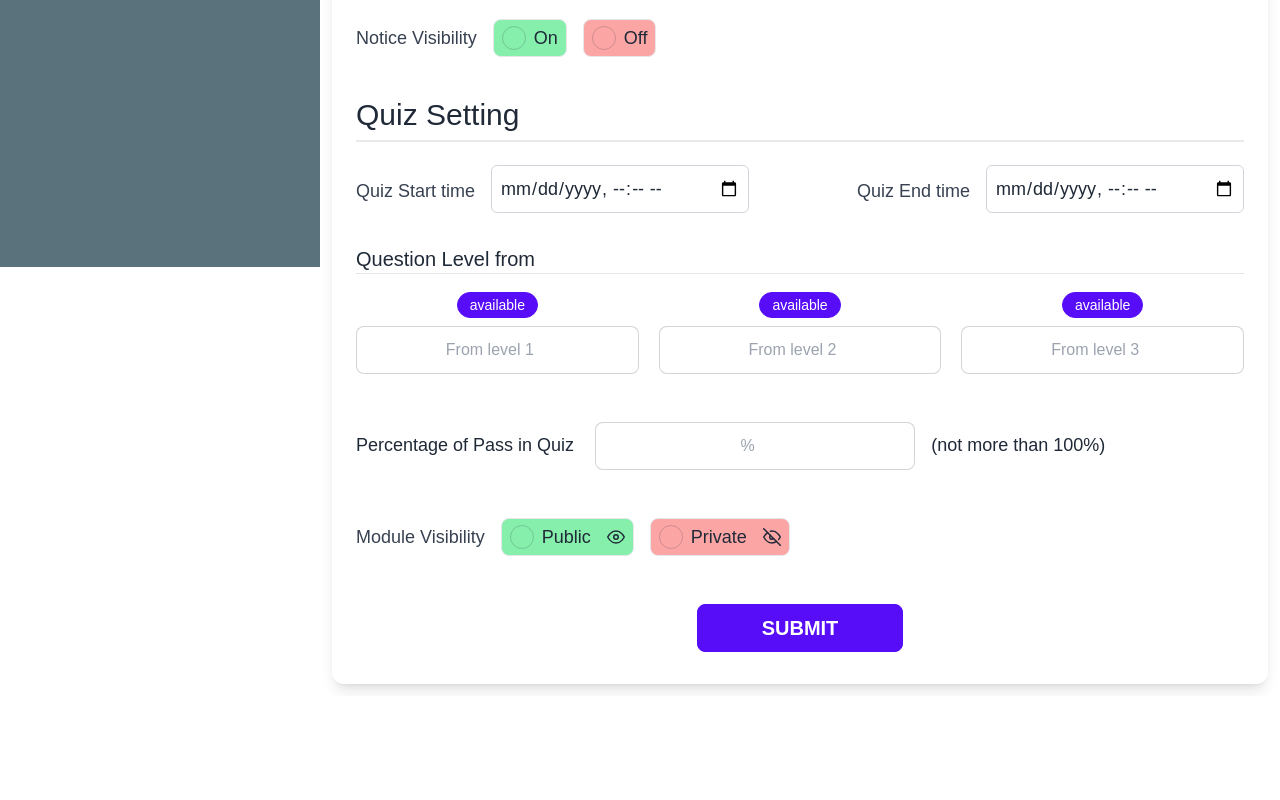
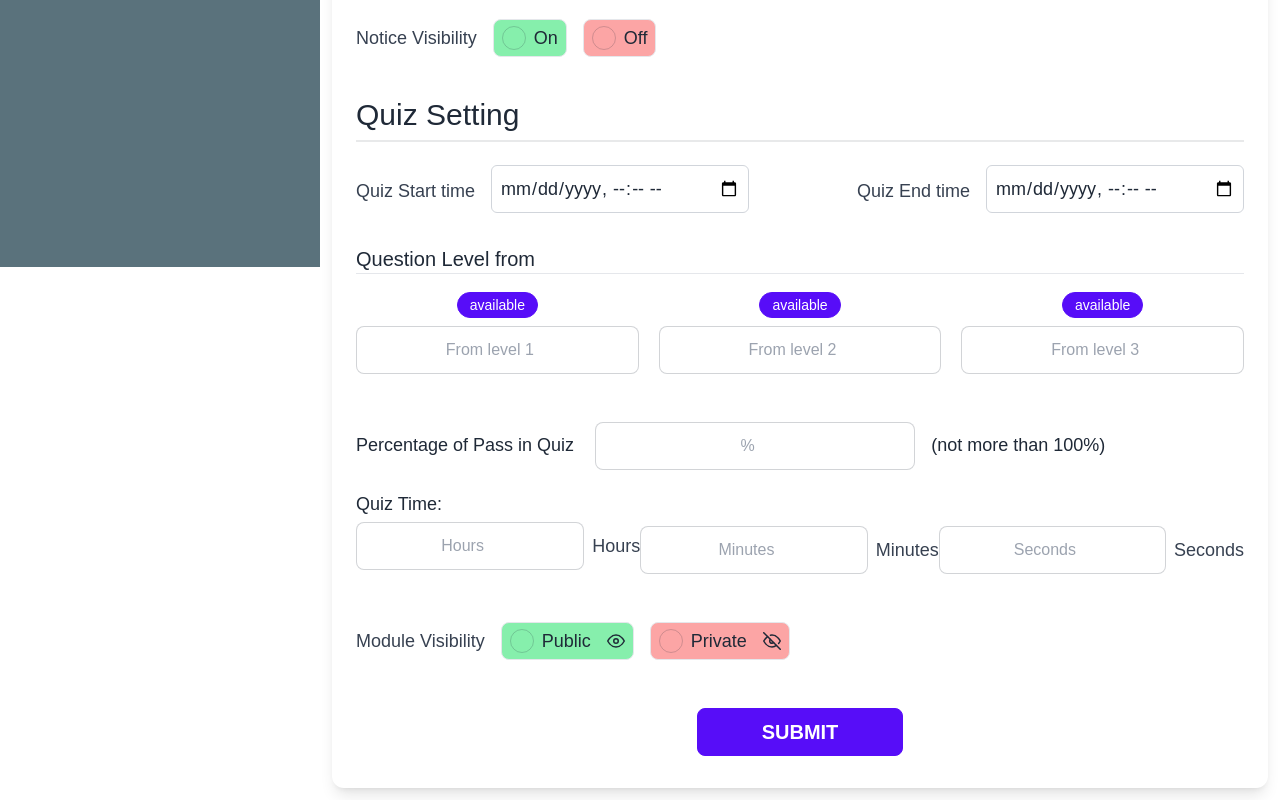
Before and after one commit to assraf-nur-p2m/Self-Assessment-Portal, a React (Vite) app: page /dashboard/create-module in a window 1280 px wide. Shown: the part 609-1409 px from the top of the page. Before the commit the page ends 1305 px from the top, so only its background shows below. Built offline with nearby package versions, Linux system fonts and the light colour scheme; no server answers.

Commit message:
added quiz time

```diff
--- a/src/Components/Admin/CreateModule.jsx
+++ b/src/Components/Admin/CreateModule.jsx
@@ -49,6 +49,15 @@ export default function CreateModule() {
       showNotice,
       visibility,
     } = e.target;
+
+    const quizHours = e.target.quizHours.value;
+    const quizMinutes = e.target.quizMinutes.value;
+    const quizSeconds = e.target.quizSeconds.value;
+
+    const quizTime =
+      parseInt(quizHours, 10) * 3600 +
+      parseInt(quizMinutes, 10) * 60 +
+      parseInt(quizSeconds, 10);
 
     const startNoticeDateTime = new Date(noticeStartTime.value);
     const endNoticeDateTime = new Date(noticeEndTime.value);
@@ -118,7 +127,10 @@ export default function CreateModule() {
       !examStartTime.value ||
       !examEndTime.value ||
       !showNotice.value ||
-      !visibility.value
+      !visibility.value ||
+      !quizHours ||
+      !quizMinutes ||
+      !quizSeconds
     ) {
       Swal.fire({
         icon: "error",
@@ -141,6 +153,7 @@ export default function CreateModule() {
       examEndTime: examEndTime.value,
       showNotice: showNotice.value,
       visibility: visibility.value,
+      quizTime: quizTime,
     };
 
     fetch("http://192.168.1.29:8081/admin/module", {
@@ -350,6 +363,57 @@ export default function CreateModule() {
                       </h2>
                     </div>
 
+                    <div className="mt-5">
+                      <h2>Quiz Time:</h2>
+                      <div className="flex justify-between">
+                        <div className="flex items-center gap-2">
+                          <input
+                            type="number"
+                            id="quizHours"
+                            name="quizHours"
+                            placeholder="Hours"
+                            className="input input-bordered w-full max-w-xs text-center"
+                          />
+                          <label
+                            htmlFor="quizHours"
+                            className="font-medium text-gray-700"
+                          >
+                            Hours
+                          </label>
+                        </div>
+                        <div className="flex items-center gap-2 mt-2">
+                          <input
+                            type="number"
+                            id="quizMinutes"
+                            name="quizMinutes"
+                            placeholder="Minutes"
+                            className="input input-bordered w-full max-w-xs text-center"
+                          />
+                          <label
+                            htmlFor="quizMinutes"
+                            className="font-medium text-gray-700"
+                          >
+                            Minutes
+                          </label>
+                        </div>
+                        <div className="flex items-center gap-2 mt-2">
+                          <input
+                            type="number"
+                            id="quizSeconds"
+                            name="quizSeconds"
+                            placeholder="Seconds"
+                            className="input input-bordered w-full max-w-xs text-center"
+                          />
+                          <label
+                            htmlFor="quizSeconds"
+                            className="font-medium text-gray-700"
+                          >
+                            Seconds
+                          </label>
+                        </div>
+                      </div>
+                    </div>
+
                     <div className="mt-12">
                       <div className="flex items-center gap-4">
                         <label className="font-medium text-gray-700">
--- a/src/Components/Admin/DashPanel.jsx
+++ b/src/Components/Admin/DashPanel.jsx
@@ -170,6 +170,22 @@ export default function DashPanel() {
                         </span>
                       </p>
                     </div>
+                    <div>
+                      <p className="mb-2">
+                        Quiz Time:{" "}
+                        <span className="font-bold">
+                          {mod.quizTime >= 3600
+                            ? `${Math.floor(
+                                mod.quizTime / 3600
+                              )} hours ${Math.floor(
+                                (mod.quizTime % 3600) / 60
+                              )} minutes ${mod.quizTime % 60} seconds`
+                            : `${Math.floor(mod.quizTime / 60)} minutes ${
+                                mod.quizTime % 60
+                              } seconds`}
+                        </span>
+                      </p>
+                    </div>
                     <div className="flex justify-between">
                       <div>
                         <p className="mb-2">
```
